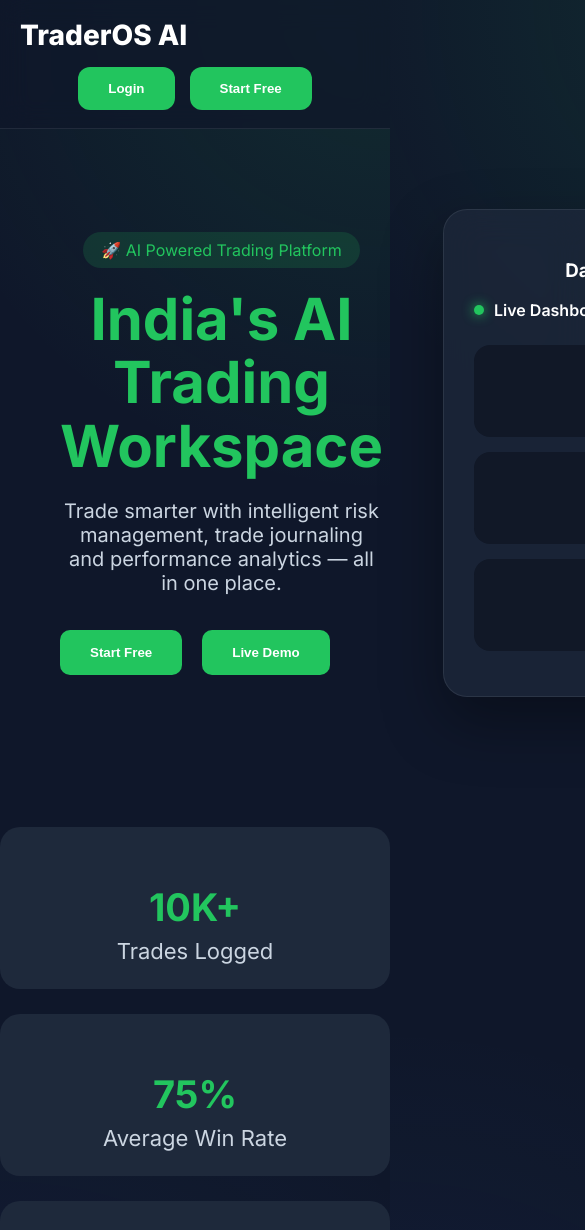
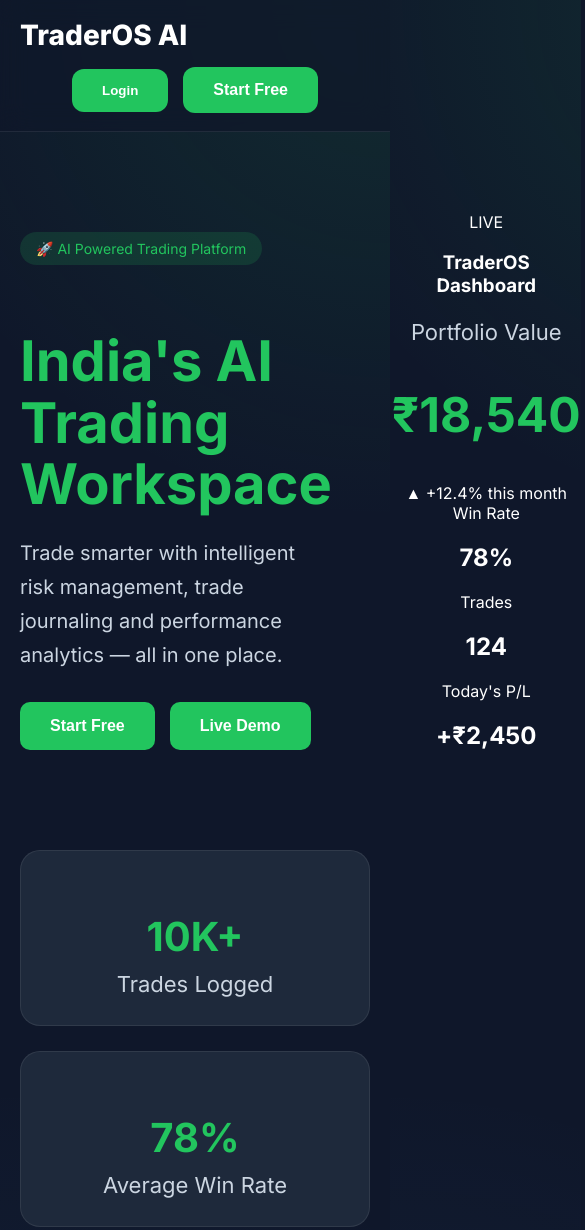
Before and after one commit to nirajdigi/TraderOS-AI, a plain HTML site: page frontend/index.html in a window 390 px wide. Shown: the top 1230 px of the page, 585 px wide, since content can reach past the window. Drawn offline with Linux system fonts and the light colour scheme; no server answers.

Commit message:
feat(v2.0): landing page Preview dashboard complete

```diff
--- a/frontend/index.html
+++ b/frontend/index.html
@@ -75,59 +75,72 @@
     </div>
 
 <div class="hero-right">
+     <div class="dashboard-card">
 
-        <div class="dashboard-preview">
+    <div class="card-header">
+        <span class="live-badge">
+            <span class="dot"></span>
+            LIVE
+        </span>
 
-            <h3>Dashboard Preview</h3>
-            <div class="preview-header">
-    <span class="live-dot"></span>
-    <span>Live Dashboard</span>
+        <h3>TraderOS Dashboard</h3>
     </div>
 
-<div class="preview-card">
-    <p>Total Profit</p>
-    <h2>₹18,540</h2>
+    <div class="portfolio-card">
+        <p>Portfolio Value</p>
+        <h1>₹18,540</h1>
+        <span class="profit">▲ +12.4% this month</span>
     </div>
 
-<div class="preview-card">
-    <p>Win Rate</p>
+    <div class="stats-row">
+
+        <div class="stat-item">
+            <span>Win Rate</span>
             <h2>78%</h2>
         </div>
 
-<div class="preview-card">
-    <p>Total Trades</p>
+        <div class="stat-item">
+            <span>Trades</span>
             <h2>124</h2>
         </div>
 
     </div>
 
+    <div class="today-profit">
+        <span>Today's P/L</span>
+        <h2>+₹2,450</h2>
     </div>
 
-</section>
+</div>
+ </div>
 
-<section class="stats">
 
-    <div class="stat">
+</section> <!-- hero -->
+
+<section class="stats-section">
+
+    <div class="stat-box">
         <h2>10K+</h2>
         <p>Trades Logged</p>
     </div>
 
-    <div class="stat">
-        <h2>75%</h2>
+    <div class="stat-box">
+        <h2>78%</h2>
         <p>Average Win Rate</p>
     </div>
 
-    <div class="stat">
+    <div class="stat-box">
         <h2>24/7</h2>
         <p>Available</p>
     </div>
 
-    <div class="stat">
+    <div class="stat-box">
         <h2>99.9%</h2>
         <p>Reliable</p>
     </div>
 
     </section>
+
 
         <script src="script.js"></script>
 
--- a/frontend/style.css
+++ b/frontend/style.css
@@ -221,15 +221,13 @@ button:hover{
 }
 
    .hero{
+    max-width:1200px;
+    margin:80px auto;
+    padding:0 20px;
     display:flex;
     justify-content:space-between;
     align-items:center;
     gap:60px;
-
-    padding:80px 60px;
-
-    max-width:1200px;
-    margin:auto;
 }
 
 .hero-left{
@@ -240,79 +238,84 @@ button:hover{
     flex:1;
     display:flex;
     justify-content:center;
-}
-
-.hero h1{
-    font-size:58px;
-    line-height:1.1;
-    margin:20px 0;
-}
-
-.hero p{
-    font-size:20px;
-    color:#cbd5e1;
-    max-width:520px;
+    align-items:center;
 }
 
 .hero-badge{
+    display:inline-block;
     background:rgba(34,197,94,.15);
     color:#22c55e;
+    padding:8px 16px;
+    border-radius:50px;
+    font-size:14px;
+    margin-bottom:20px;
+}
 
-    padding:8px 18px;
+.hero-left h1{
+    font-size:56px;
+    line-height:1.1;
+    margin-bottom:20px;
+}
 
-    border-radius:30px;
-
-    display:inline-block;
+.hero-left p{
+    color:#cbd5e1;
+    font-size:20px;
+    line-height:1.7;
+    margin-bottom:30px;
 }
 
 .hero-buttons{
     display:flex;
-    gap:20px;
-    margin-top:35px;
+    gap:15px;
 }
 
-@media(max-width:900px){
-.hero{
-
-grid-template-columns:1fr;
-
-text-align:center;
-
+.primary-btn,
+.secondary-btn{
+    padding:14px 30px;
+    border:none;
+    border-radius:12px;
+    cursor:pointer;
+    font-size:16px;
+    font-weight:600;
 }
 
-.hero-left{
-
-text-align:center;
-
-}
-
+.primary-btn{
+    background:#22c55e;
+    color:#fff;
 }
 
 .secondary-btn{
+    background:#1e293b;
+    color:#fff;
+    border:1px solid rgba(255,255,255,.08);
+}
 
-    background:transparent;
-
-    border:1px solid #22c55e;
-
-    color:#22c55e;
-
+.dashboard-title{
+    font-size:22px;
+    font-weight:700;
+    margin-bottom:20px;
+    color:#fff;
 }
 
 .dashboard-preview{
-    background:rgba(30,41,59,.75);
+    width:380px;
+    padding:30px;
+    border-radius:24px;
+    background:rgba(30,41,59,.85);
     backdrop-filter:blur(18px);
     border:1px solid rgba(255,255,255,.08);
-    border-radius:24px;
-    padding:30px;
-    width:360px;
     box-shadow:0 25px 60px rgba(0,0,0,.35);
 }
 
-.preview-header{
+.preview-top{
+    margin-bottom:20px;
+}
+
+.live-status{
     display:flex;
     align-items:center;
     gap:10px;
-    margin-bottom:25px;
+    color:#22c55e;
     font-weight:600;
 }
 
@@ -326,21 +329,57 @@ text-align:center;
 
 .preview-card{
     background:#111827;
-    border-radius:16px;
-    padding:18px;
-    margin-bottom:15px;
+    border-radius:18px;
+    padding:22px;
+    margin-bottom:18px;
 }
 
-.preview-card p{
+.preview-card p,
+.mini-card p,
+.today-card span{
+    color:#94a3b8;
     margin:0;
-    color:#94a3b8;
-    font-size:14px;
 }
 
 .preview-card h2{
-    margin:10px 0 0;
+    margin:10px 0;
     color:#22c55e;
 }
+
+.preview-card small{
+    color:#cbd5e1;
+}
+
+.preview-grid{
+    display:grid;
+    grid-template-columns:1fr 1fr;
+    gap:15px;
+    margin-bottom:18px;
+}
+
+.mini-card{
+    background:#111827;
+    padding:18px;
+    border-radius:16px;
+    text-align:center;
+}
+
+.mini-card h3{
+    margin-top:8px;
+    color:#22c55e;
+}
+
+.today-card{
+    background:linear-gradient(135deg,#22c55e,#16a34a);
+    border-radius:18px;
+    padding:20px;
+    color:white;
+}
+
+.today-card h2{
+    margin:8px 0 0;
+}
+
 
     .features {
         margin: 45px 16px;
@@ -359,40 +398,57 @@ text-align:center;
 
 
 
-.stats{
+.stats-section{
     max-width:1200px;
-    margin:50px auto;
+    margin:60px auto;
     display:grid;
     grid-template-columns:repeat(4,1fr);
     gap:25px;
+    padding:0 20px;
 }
 
-.stat{
+.stat-box{
     background:#1e293b;
+    border:1px solid rgba(255,255,255,.08);
     border-radius:20px;
-    padding:25px;
+    padding:28px;
     text-align:center;
-    transition:.3s;
+    transition:.3s ease;
 }
 
-.stat:hover{
+.stat-box:hover{
     transform:translateY(-8px);
-    box-shadow:0 15px 30px rgba(34,197,94,.2);
+    border-color:#22c55e;
+    box-shadow:0 15px 35px rgba(34,197,94,.2);
 }
 
-.stat h2{
+.stat-box h2{
     color:#22c55e;
-    font-size:38px;
-    margin-bottom:8px;
+    font-size:40px;
+    margin-bottom:10px;
 }
 
-.stat p{
+.stat-box p{
     color:#cbd5e1;
     margin:0;
 }
 
+@media(max-width:900px){
+
+.stats-section{
+
+grid-template-columns:repeat(2,1fr);
+
+}
+
+}
+
 @media(max-width:600px){
-    .stats{
-        grid-template-columns:1fr;
-    }
+
+.stats-section{
+
+grid-template-columns:1fr;
+
 }
+
+}
```
Lines whose indentation alone changed are shown as unchanged.
